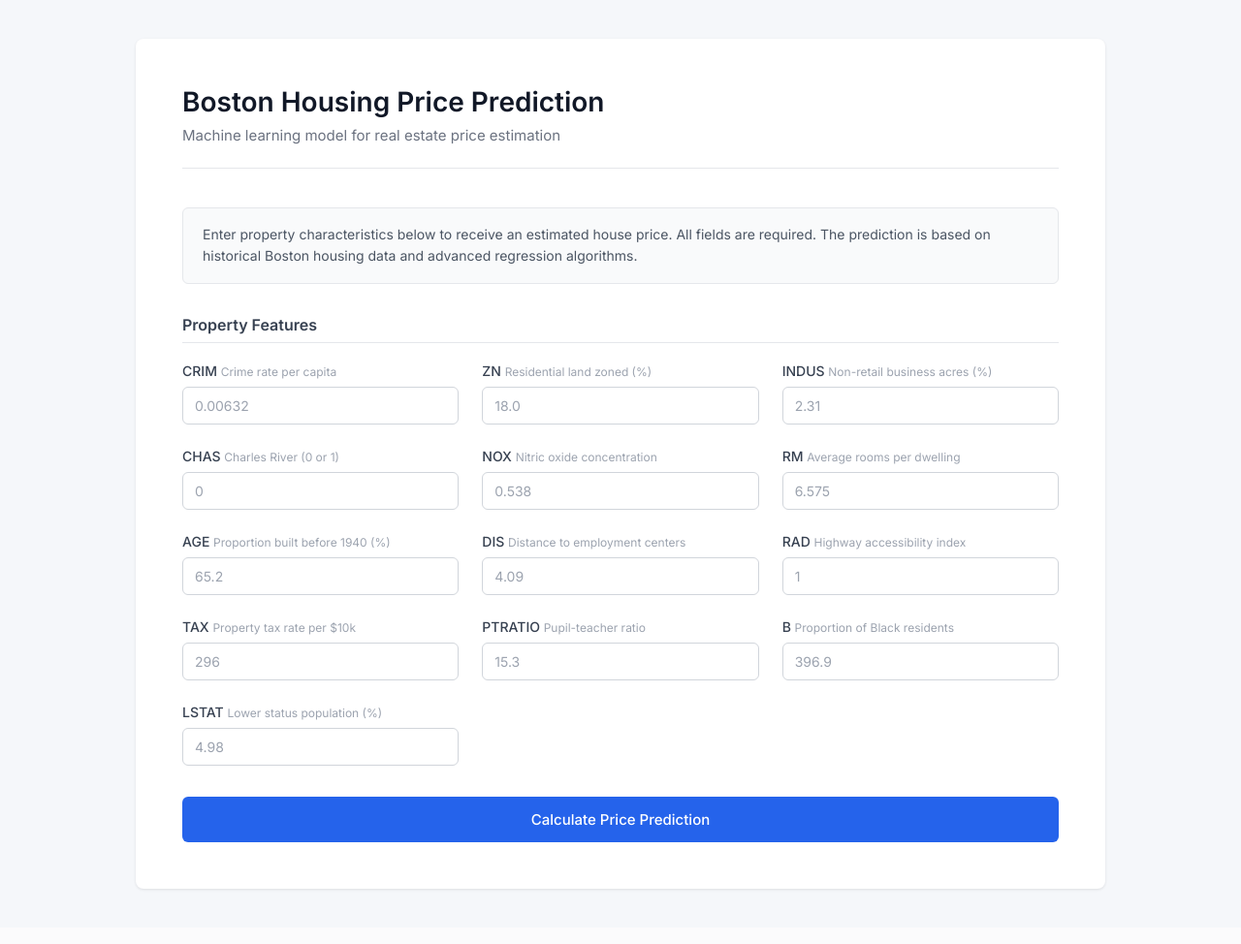
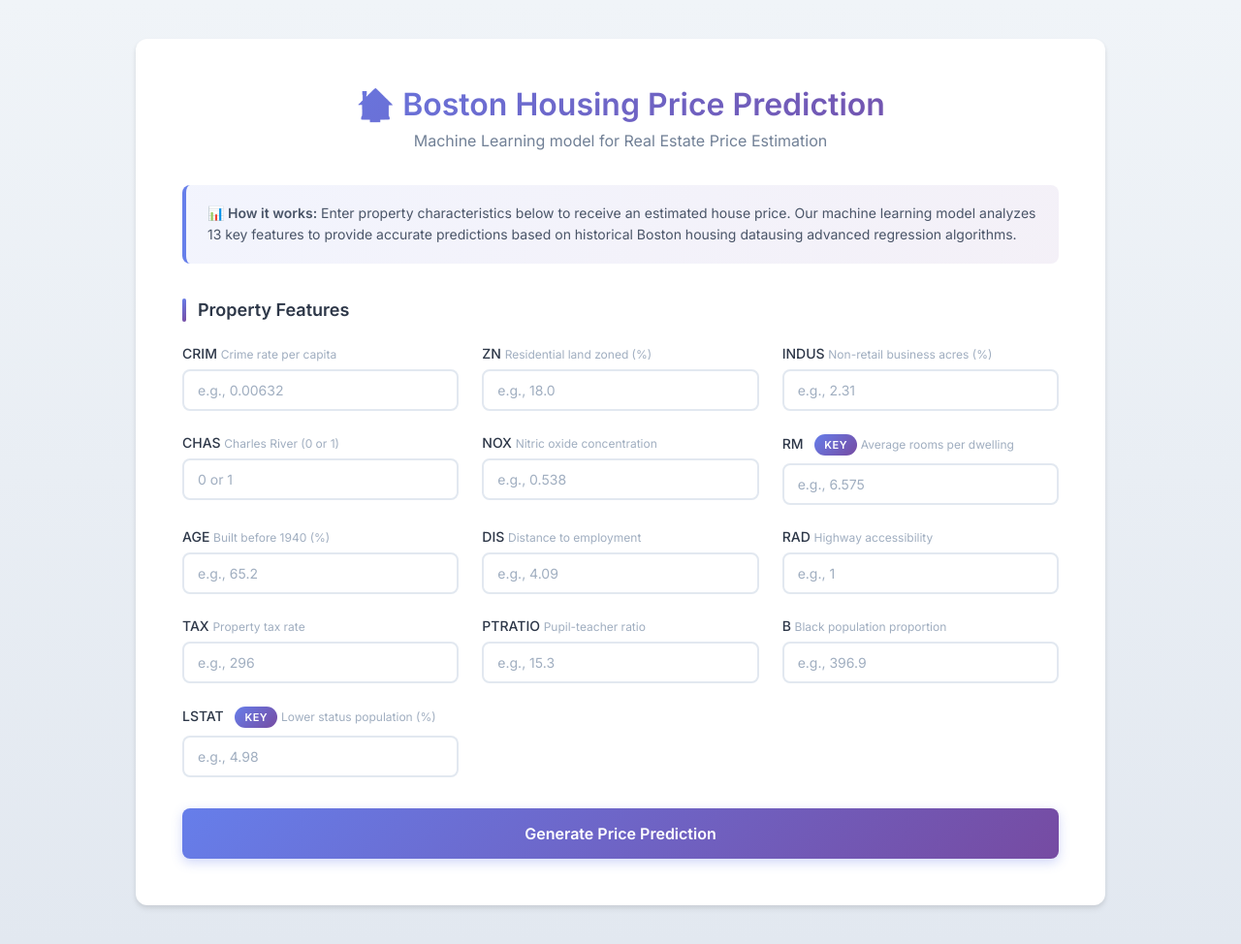
Before and after one commit to Ayaan-Ali-Khan/Boston-Housing-Price-Prediction, a Flask app: page / in a window 1280 px wide. Shown: the whole page at 97% size. Before the commit the page ends 919 px from the top, so only its background shows below. Run offline with Flask 3, Linux system fonts and the light colour scheme; parts of the project's set-up code (start-up, migrations or seed data) failed here and were passed over.

Commit message:
Ready to deploy

```diff
--- a/templates/home.html
+++ b/templates/home.html
@@ -5,6 +5,7 @@
 	<meta charset="UTF-8">
 	<meta name="viewport" content="width=device-width, initial-scale=1.0">
 	<title>Boston Housing Price Prediction</title>
+	<link rel="icon" href="favicon.ico" type="image/x-icon">
 	<link href='https://fonts.googleapis.com/css?family=Inter:400,500,600' rel='stylesheet' type='text/css'>
 
 	<style>
@@ -16,50 +17,53 @@
 
 		body {
 			font-family: 'Inter', -apple-system, BlinkMacSystemFont, 'Segoe UI', sans-serif;
-			background: #f5f7fa;
+			background: linear-gradient(to bottom, #f0f4f8 0%, #e2e8f0 100%);
 			min-height: 100vh;
 			padding: 40px 20px;
-			color: #1a1a1a;
+			color: #1a202c;
 		}
 
 		.container {
 			max-width: 1000px;
 			margin: 0 auto;
 			background: white;
-			border-radius: 8px;
-			box-shadow: 0 1px 3px rgba(0, 0, 0, 0.1);
+			border-radius: 12px;
+			box-shadow: 0 4px 6px rgba(0, 0, 0, 0.07), 0 2px 4px rgba(0, 0, 0, 0.05);
 			padding: 48px;
 		}
 
 		header {
-			margin-bottom: 40px;
-			border-bottom: 1px solid #e5e7eb;
-			padding-bottom: 24px;
+			margin-bottom: 36px;
+			text-align: center;
 		}
 
 		h1 {
-			font-size: 28px;
+			font-size: 32px;
 			font-weight: 600;
-			color: #111827;
+			color: #1a202c;
 			margin-bottom: 8px;
+			background: linear-gradient(135deg, #667eea 0%, #764ba2 100%);
+			-webkit-background-clip: text;
+			-webkit-text-fill-color: transparent;
+			background-clip: text;
 		}
 
 		.subtitle {
-			color: #6b7280;
-			font-size: 15px;
+			color: #718096;
+			font-size: 16px;
 			font-weight: 400;
 		}
 
 		.info-box {
-			background: #f9fafb;
-			border: 1px solid #e5e7eb;
-			border-radius: 6px;
-			padding: 16px 20px;
-			margin-bottom: 32px;
+			background: linear-gradient(135deg, #667eea15 0%, #764ba215 100%);
+			border-left: 4px solid #667eea;
+			border-radius: 8px;
+			padding: 18px 22px;
+			margin-bottom: 36px;
 		}
 
 		.info-box p {
-			color: #4b5563;
+			color: #4a5568;
 			font-size: 14px;
 			line-height: 1.6;
 		}
@@ -69,12 +73,21 @@
 		}
 
 		.section-title {
-			font-size: 16px;
+			font-size: 18px;
 			font-weight: 600;
-			color: #374151;
-			margin-bottom: 20px;
-			padding-bottom: 8px;
-			border-bottom: 1px solid #e5e7eb;
+			color: #2d3748;
+			margin-bottom: 24px;
+			display: flex;
+			align-items: center;
+		}
+
+		.section-title::before {
+			content: '';
+			width: 4px;
+			height: 24px;
+			background: linear-gradient(135deg, #667eea 0%, #764ba2 100%);
+			margin-right: 12px;
+			border-radius: 2px;
 		}
 
 		.form-grid {
@@ -90,78 +103,97 @@
 		}
 
 		.input-group label {
-			color: #374151;
+			color: #2d3748;
 			font-weight: 500;
 			margin-bottom: 8px;
 			font-size: 14px;
 		}
 
 		.label-description {
-			color: #9ca3af;
+			color: #a0aec0;
 			font-size: 12px;
 			font-weight: 400;
 			margin-top: 2px;
 		}
 
 		.input-group input {
-			padding: 10px 12px;
-			border: 1px solid #d1d5db;
-			border-radius: 6px;
+			padding: 11px 14px;
+			border: 2px solid #e2e8f0;
+			border-radius: 8px;
 			font-size: 14px;
-			transition: all 0.2s;
+			transition: all 0.2s ease;
 			font-family: 'Inter', sans-serif;
 			background: white;
 		}
 
 		.input-group input:focus {
 			outline: none;
-			border-color: #3b82f6;
-			box-shadow: 0 0 0 3px rgba(59, 130, 246, 0.1);
+			border-color: #667eea;
+			box-shadow: 0 0 0 3px rgba(102, 126, 234, 0.1);
+		}
+
+		.input-group input:hover {
+			border-color: #cbd5e0;
 		}
 
 		.input-group input::placeholder {
-			color: #9ca3af;
+			color: #a0aec0;
 		}
 
 		.btn-submit {
 			width: 100%;
-			padding: 14px 24px;
-			background: #2563eb;
+			padding: 16px 24px;
+			background: linear-gradient(135deg, #667eea 0%, #764ba2 100%);
 			color: white;
 			border: none;
-			border-radius: 6px;
-			font-size: 15px;
-			font-weight: 500;
+			border-radius: 8px;
+			font-size: 16px;
+			font-weight: 600;
 			cursor: pointer;
-			transition: background 0.2s;
+			transition: all 0.3s ease;
 			font-family: 'Inter', sans-serif;
+			box-shadow: 0 4px 12px rgba(102, 126, 234, 0.3);
 		}
 
 		.btn-submit:hover {
-			background: #1d4ed8;
+			transform: translateY(-2px);
+			box-shadow: 0 6px 16px rgba(102, 126, 234, 0.4);
 		}
 
 		.btn-submit:active {
-			background: #1e40af;
+			transform: translateY(0);
 		}
 
 		.prediction-result {
 			margin-top: 32px;
 			padding: 20px 24px;
-			background: #eff6ff;
-			border: 1px solid #bfdbfe;
-			border-left: 4px solid #3b82f6;
-			border-radius: 6px;
-			color: #1e40af;
-			font-size: 16px;
-			font-weight: 500;
+			background: linear-gradient(135deg, #667eea10 0%, #764ba210 100%);
+			border: 2px solid #667eea;
+			border-radius: 10px;
+			color: #5a67d8;
+			font-size: 17px;
+			font-weight: 600;
+			text-align: center;
+			box-shadow: 0 2px 8px rgba(102, 126, 234, 0.15);
 		}
 
 		.prediction-result.error {
-			background: #fef2f2;
-			border-color: #fecaca;
-			border-left-color: #ef4444;
-			color: #991b1b;
+			background: linear-gradient(135deg, #fc8181 10%, #f56565 100%);
+			border-color: #fc8181;
+			color: white;
+		}
+
+		.feature-badge {
+			display: inline-block;
+			background: linear-gradient(135deg, #667eea 0%, #764ba2 100%);
+			color: white;
+			padding: 4px 10px;
+			border-radius: 12px;
+			font-size: 11px;
+			font-weight: 600;
+			margin-left: 8px;
+			text-transform: uppercase;
+			letter-spacing: 0.5px;
 		}
 
 		@media (max-width: 1024px) {
@@ -176,7 +208,7 @@
 			}
 
 			h1 {
-				font-size: 24px;
+				font-size: 26px;
 			}
 
 			.form-grid {
@@ -190,12 +222,12 @@
 <body>
 	<div class="container">
 		<header>
-			<h1>Boston Housing Price Prediction</h1>
-			<p class="subtitle">Machine learning model for real estate price estimation</p>
+			<h1>🏠 Boston Housing Price Prediction</h1>
+			<p class="subtitle">Machine Learning model for Real Estate Price Estimation</p>
 		</header>
 
 		<div class="info-box">
-			<p>Enter property characteristics below to receive an estimated house price. All fields are required. The prediction is based on historical Boston housing data and advanced regression algorithms.</p>
+			<p><strong>📊 How it works:</strong> Enter property characteristics below to receive an estimated house price. Our machine learning model analyzes 13 key features to provide accurate predictions based on historical Boston housing datausing advanced regression algorithms.</p>
 		</div>
 
 		<form action="{{ url_for('predict') }}" method="post">
@@ -208,7 +240,7 @@
 							CRIM
 							<span class="label-description">Crime rate per capita</span>
 						</label>
-						<input type="number" id="CRIM" name="CRIM" placeholder="0.00632" required />
+						<input type="number" step="0.001" id="CRIM" name="CRIM" placeholder="e.g., 0.00632" required />
 					</div>
 
 					<div class="input-group">
@@ -216,7 +248,7 @@
 							ZN
 							<span class="label-description">Residential land zoned (%)</span>
 						</label>
-						<input type="number" id="ZN" name="ZN" placeholder="18.0" required />
+						<input type="number" step="0.1" id="ZN" name="ZN" placeholder="e.g., 18.0" required />
 					</div>
 
 					<div class="input-group">
@@ -224,7 +256,7 @@
 							INDUS
 							<span class="label-description">Non-retail business acres (%)</span>
 						</label>
-						<input type="number" id="INDUS" name="INDUS" placeholder="2.31" required />
+						<input type="number" step="0.01" id="INDUS" name="INDUS" placeholder="e.g., 2.31" required />
 					</div>
 
 					<div class="input-group">
@@ -232,7 +264,7 @@
 							CHAS
 							<span class="label-description">Charles River (0 or 1)</span>
 						</label>
-						<input type="number" step="1" id="CHAS" name="CHAS" placeholder="0" min="0" max="1" required />
+						<input type="number" step="1" id="CHAS" name="CHAS" placeholder="0 or 1" min="0" max="1" required />
 					</div>
 
 					<div class="input-group">
@@ -240,47 +272,47 @@
 							NOX
 							<span class="label-description">Nitric oxide concentration</span>
 						</label>
-						<input type="number" id="NOX" name="NOX" placeholder="0.538" required />
+						<input type="number" step="0.001" id="NOX" name="NOX" placeholder="e.g., 0.538" required />
 					</div>
 
 					<div class="input-group">
 						<label for="RM">
-							RM
+							RM <span class="feature-badge">Key</span>
 							<span class="label-description">Average rooms per dwelling</span>
 						</label>
-						<input type="number" id="RM" name="RM" placeholder="6.575" required />
+						<input type="number" step="0.1" id="RM" name="RM" placeholder="e.g., 6.575" required />
 					</div>
 
 					<div class="input-group">
 						<label for="AGE">
 							AGE
-							<span class="label-description">Proportion built before 1940 (%)</span>
+							<span class="label-description">Built before 1940 (%)</span>
 						</label>
-						<input type="number" id="AGE" name="AGE" placeholder="65.2" required />
+						<input type="number" step="0.1" id="AGE" name="AGE" placeholder="e.g., 65.2" required />
 					</div>
 
 					<div class="input-group">
 						<label for="DIS">
 							DIS
-							<span class="label-description">Distance to employment centers</span>
+							<span class="label-description">Distance to employment</span>
 						</label>
-						<input type="number" id="DIS" name="DIS" placeholder="4.09" required />
+						<input type="number" step="0.01" id="DIS" name="DIS" placeholder="e.g., 4.09" required />
 					</div>
 
 					<div class="input-group">
 						<label for="RAD">
 							RAD
-							<span class="label-description">Highway accessibility index</span>
+							<span class="label-description">Highway accessibility</span>
 						</label>
-						<input type="number" step="1" id="RAD" name="RAD" placeholder="1" required />
+						<input type="number" step="1" id="RAD" name="RAD" placeholder="e.g., 1" required />
 					</div>
 
 					<div class="input-group">
 						<label for="TAX">
 							TAX
-							<span class="label-description">Property tax rate per $10k</span>
+							<span class="label-description">Property tax rate</span>
 						</label>
-						<input type="number" step="1" id="TAX" name="TAX" placeholder="296" required />
+						<input type="number" step="1" id="TAX" name="TAX" placeholder="e.g., 296" required />
 					</div>
 
 					<div class="input-group">
@@ -288,28 +320,28 @@
 							PTRATIO
 							<span class="label-description">Pupil-teacher ratio</span>
 						</label>
-						<input type="number" step="0.1" id="PTRATIO" name="PTRATIO" placeholder="15.3" required />
+						<input type="number" step="0.1" id="PTRATIO" name="PTRATIO" placeholder="e.g., 15.3" required />
 					</div>
 
 					<div class="input-group">
 						<label for="B">
 							B
-							<span class="label-description">Proportion of Black residents</span>
+							<span class="label-description">Black population proportion</span>
 						</label>
-						<input type="number" step="0.1" id="B" name="B" placeholder="396.9" required />
+						<input type="number" step="0.1" id="B" name="B" placeholder="e.g., 396.9" required />
 					</div>
 
 					<div class="input-group">
 						<label for="LSTAT">
-							LSTAT
+							LSTAT <span class="feature-badge">Key</span>
 							<span class="label-description">Lower status population (%)</span>
 						</label>
-						<input type="number" id="LSTAT" name="LSTAT" placeholder="4.98" required />
+						<input type="number" step="0.01" id="LSTAT" name="LSTAT" placeholder="e.g., 4.98" required />
 					</div>
 				</div>
 			</div>
 
-			<button type="submit" class="btn-submit">Calculate Price Prediction</button>
+			<button type="submit" class="btn-submit">Generate Price Prediction</button>
 		</form>
 
 		{% if prediction_text %}
```
Also changed, not shown: templates/favicon.ico (added).
